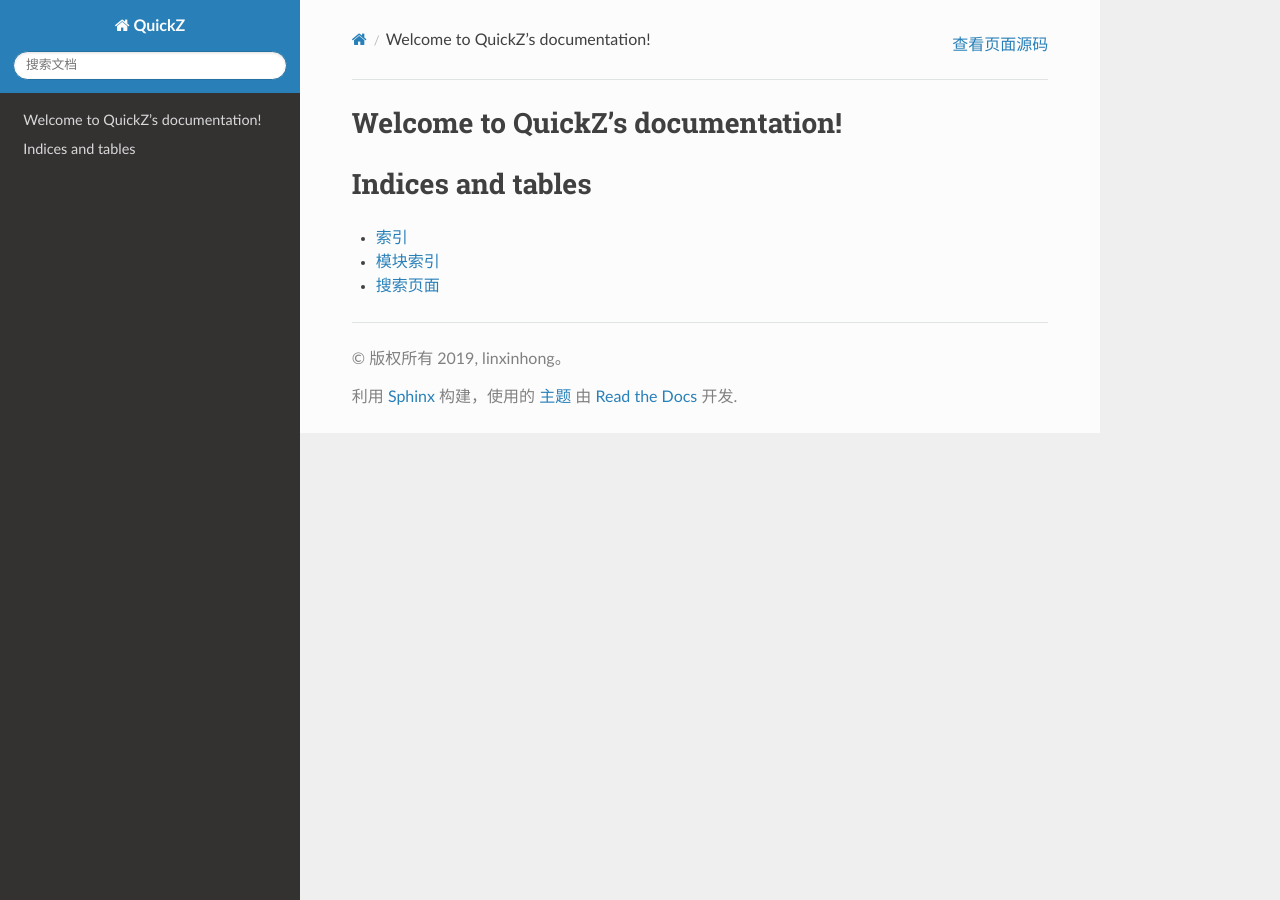
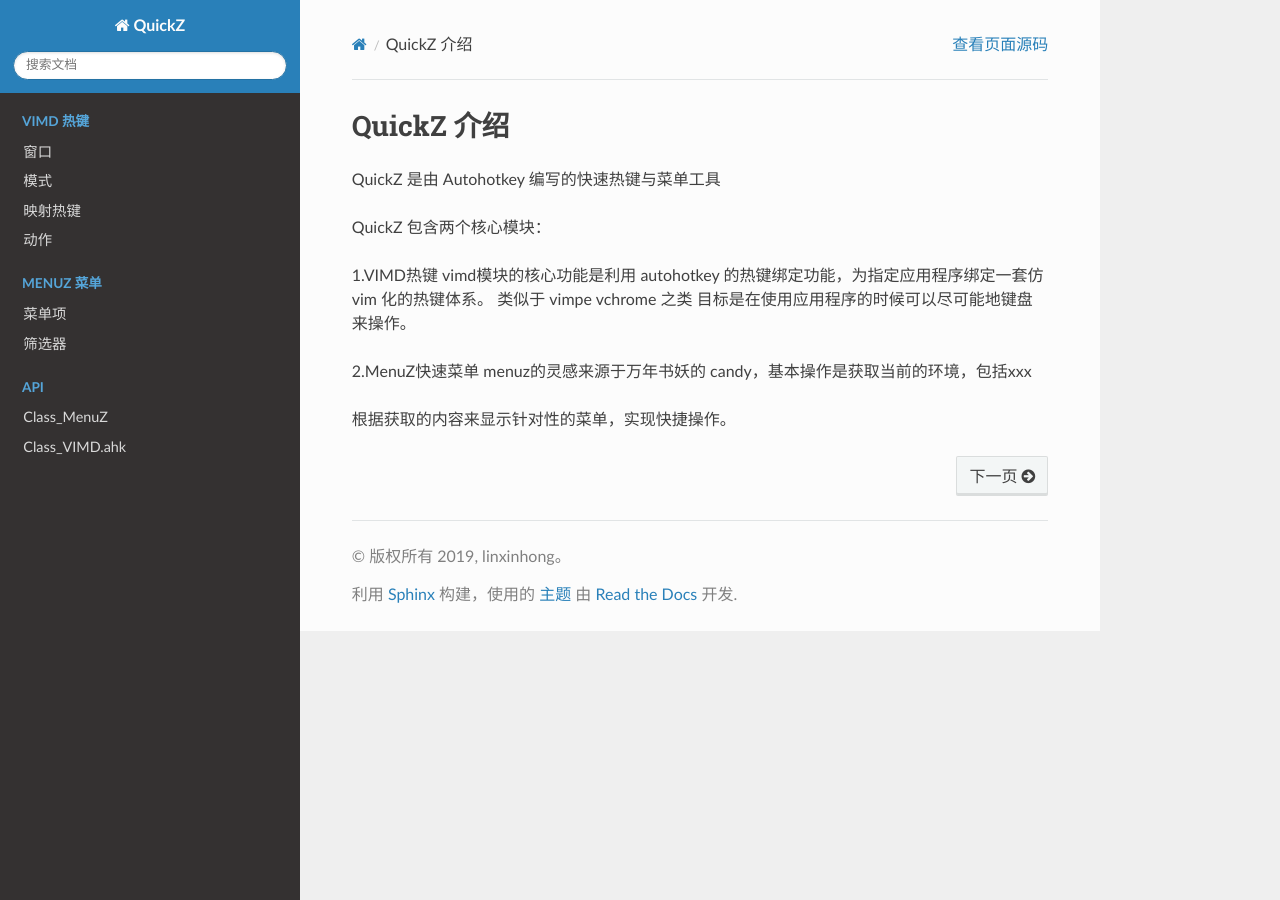
Before and after one commit to linxinhong/QuickZ, a Sphinx documentation site: the page built from docs/index.rst, in a window 1280 px wide. Built offline with Sphinx 7.4.7 and the Read the Docs theme 2.0.0, drawn with Linux system fonts in a browser that asks for light colours.

Commit message:
更新 docs 文档

```diff
--- a/docs/conf.py
+++ b/docs/conf.py
@@ -61,3 +61,5 @@
 # relative to this directory. They are copied after the builtin static files,
 # so a file named "default.css" will overwrite the builtin "default.css".
 html_static_path = ['_static']
+
+pygments_style = 'monokai'
--- a/docs/index.rst
+++ b/docs/index.rst
@@ -1,20 +1,42 @@
+.. _topics-index:
+
 .. QuickZ documentation master file, created by
    sphinx-quickstart on Fri Nov 29 16:38:59 2019.
    You can adapt this file completely to your liking, but it should at least
    contain the root `toctree` directive.
 
-Welcome to QuickZ's documentation!
-==================================
+QuickZ 介绍
+===========
+
+QuickZ 是由 Autohotkey 编写的快速热键与菜单工具
+
+QuickZ 包含两个核心模块：
+
+1.VIMD热键
+vimd模块的核心功能是利用 autohotkey 的热键绑定功能，为指定应用程序绑定一套仿 vim 化的热键体系。
+类似于 vimpe vchrome 之类
+目标是在使用应用程序的时候可以尽可能地键盘来操作。
+
+2.MenuZ快速菜单
+menuz的灵感来源于万年书妖的 candy，基本操作是获取当前的环境，包括xxx
+
+根据获取的内容来显示针对性的菜单，实现快捷操作。
 
 .. toctree::
-   :maxdepth: 2
-   :caption: Contents:
+   :caption: VIMD 热键
+   :hidden:
 
+   vimd
 
+.. toctree::
+   :caption: MenuZ 菜单
+   :hidden:
 
-Indices and tables
-==================
+   menuz
 
-* :ref:`genindex`
-* :ref:`modindex`
-* :ref:`search`
+.. toctree::
+   :caption: API
+   :hidden:
+
+   api/class_menuz
+   api/class_vimd
--- /dev/null
+++ b/docs/menuz.rst
@@ -0,0 +1,11 @@
+菜单项
+----------------
+
+name:
+
+icon:
+
+筛选器
+----------------
+
+{file:path}
--- /dev/null
+++ b/docs/vimd.rst
@@ -0,0 +1,19 @@
+窗口
+----------------
+
+vimd.setwin()
+
+模式
+----------------
+
+normal
+
+映射热键
+----------------
+
+vimd.map()
+
+动作
+----------------
+
+vimd.comment()
```
Also changed, not shown: docs/api/class_menuz.rst (added, +83 -0 lines), docs/api/class_vimd.rst (added, +10 -0 lines), docs/contents.rst (deleted), 2 other files.
